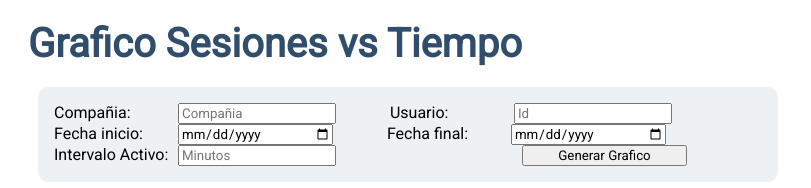
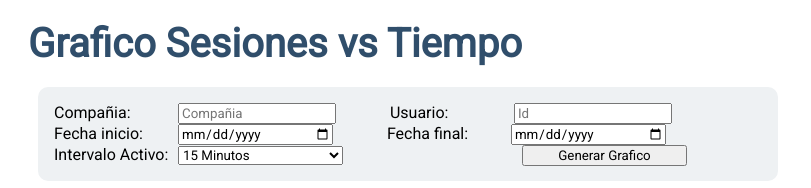
Before and after one commit to DanRivaille/Practica-Cotalker, a plain HTML site: page frontend/index.html in a window 1280 px wide. Shown: the top 188 px of the page, 0-811 px from the left. Drawn offline with nearby package versions, Linux system fonts and the light colour scheme; no server answers.

Commit message:
Se cambia el input del formulario html para que solo acepte multiplos de 15

```diff
--- a/frontend/css/styles.css
+++ b/frontend/css/styles.css
@@ -37,6 +37,10 @@ form button {
     margin-right: 75px;
 }
 
+form select {
+    width: 165px;
+}
+
 canvas {
     margin: 10px 30px;
 }
--- a/frontend/index.html
+++ b/frontend/index.html
@@ -26,7 +26,12 @@
                 <input type="date" id="fecha-final">
 
                 <label for="intervalo">Intervalo Activo:</label>
-                <input type="text" id="intervalo" placeholder="Minutos">
+                <select id="intervalo">
+                    <option value="15">15 Minutos</option>
+                    <option value="30">30 Minutos</option>
+                    <option value="45">45 Minutos</option>
+                    <option value="60">60 Minutos</option>
+                </select>
 
                 <!--TEMPORAL-->
                 <button type="submit" id="crear-grafico">Generar Grafico</button>
--- a/frontend/js/filtros.js
+++ b/frontend/js/filtros.js
@@ -53,5 +53,5 @@ function filtrarFechas(evt) {
 
 /** Funcion que actualiza el filtro intervalo */
 function filtrarIntervalo(evt) {
-    filtros.intervaloMinutos = (evt.target.value == '') ? 15 : parseInt(evt.target.value);
+    filtros.intervaloMinutos = parseInt(evt.target.value);
 }
```
